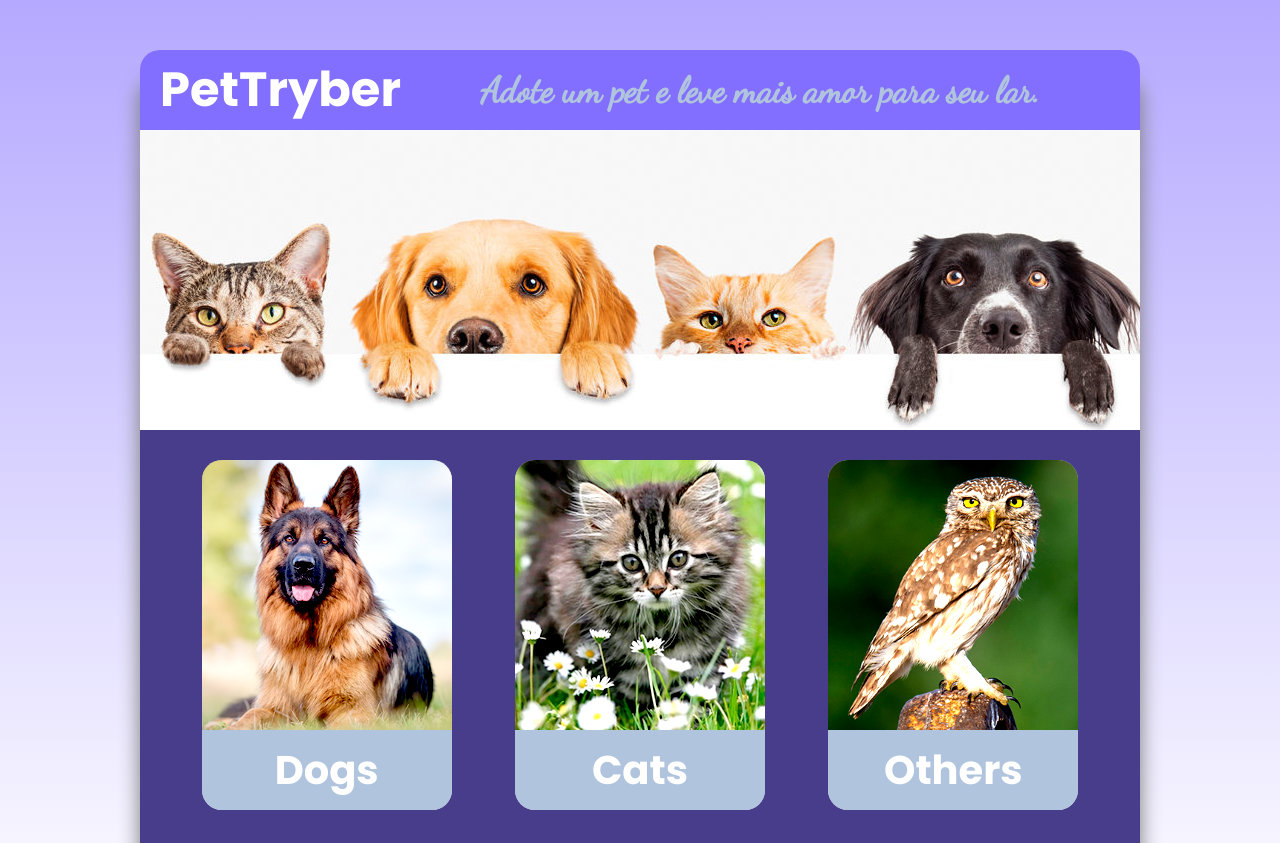
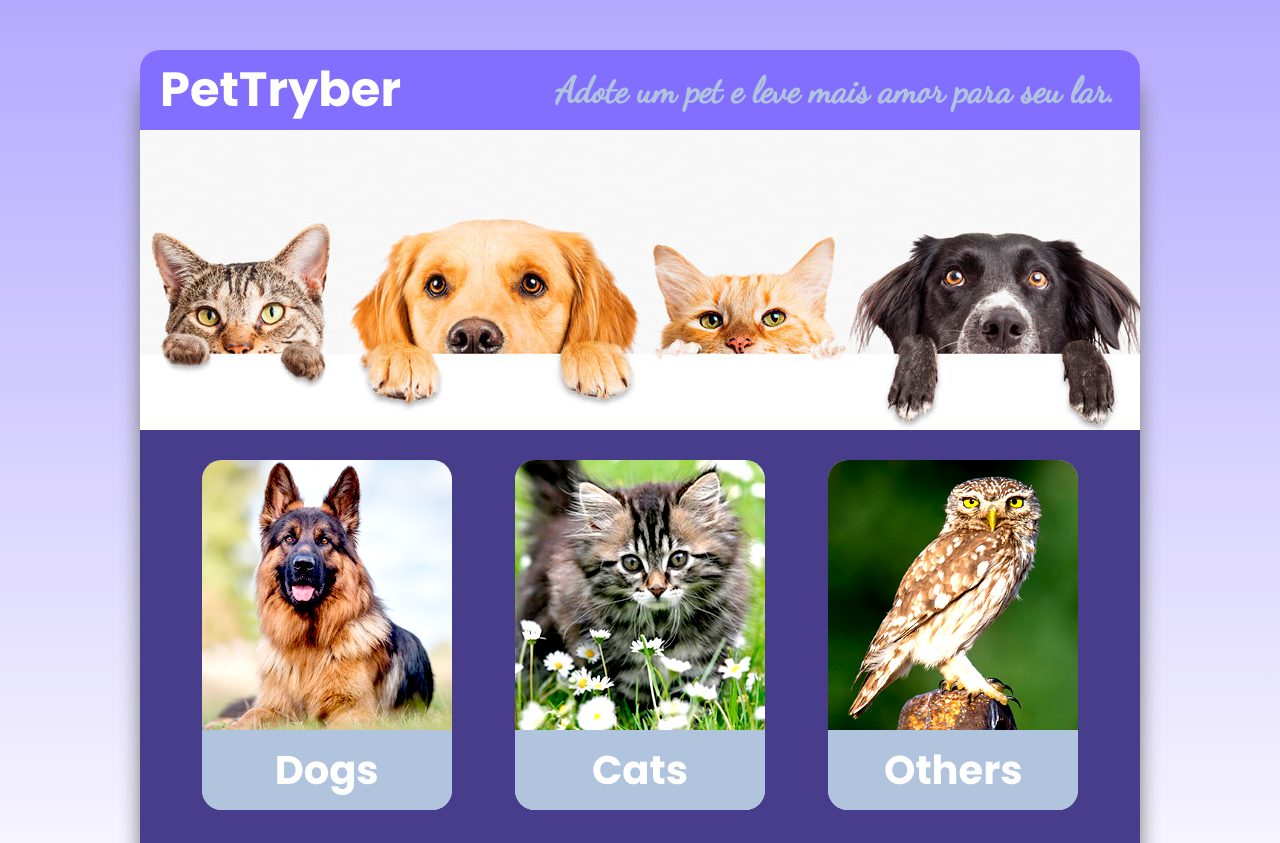
Before and after one commit to Tomas-Breuckmann/PetTryber, a website: page index.html in a window 1280 px wide. Shown: the top 843 px of the page. Drawn offline with Linux system fonts and the light colour scheme.

Commit message:
ajuste espaçamento textos do cabeçalho

```diff
--- a/style.css
+++ b/style.css
@@ -21,7 +21,7 @@ header {
   margin: auto;
   width: 1000px;
   height: 80px;
-  padding: 40px 20px;
+  padding: 20px;
   box-shadow: 0px 30px 20px 1px gray;
   border-radius: 20px 20px 0 0;
   z-index: -10;
@@ -36,6 +36,7 @@ header h1 {
 header h2 {
   font-family: Dancing Script;
   color: lightsteelblue;
+  margin-left: 150px;
   font-size: 2.25rem;
 }
 
```
